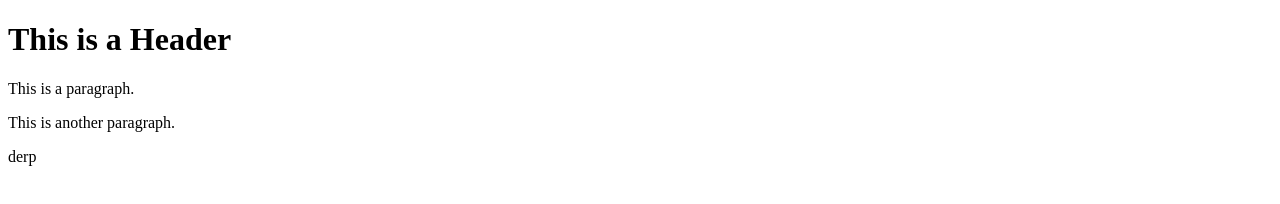
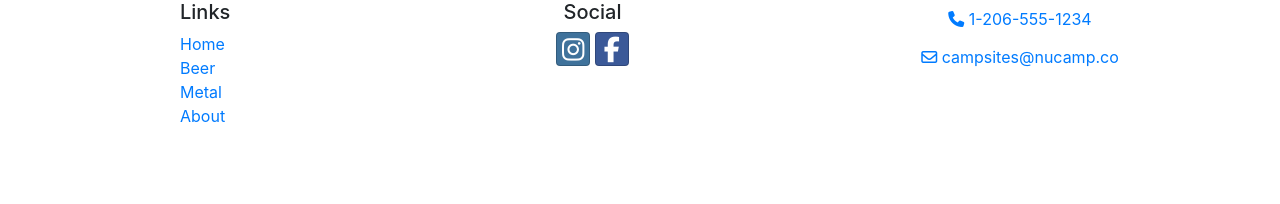
Before and after one commit to agalloch88/MetalBrewz, a plain HTML site: page beer.html in a window 1280 px wide. Drawn offline with nearby package versions, Linux system fonts and the light colour scheme.

Commit message:
bootstrap and js addition

```diff
--- a/beer.html
+++ b/beer.html
@@ -1,9 +1,52 @@
 <!DOCTYPE html>
-<html>
+<html lang="en">
+    <head>
+        <meta charset="utf-8" />
+        <meta name="viewport" content="width=device-width, initial-scale=1" />
+
+        <!-- build:css css/main.css  -->
+        <link rel="stylesheet" href="node_modules/bootstrap/dist/css/bootstrap.min.css" />
+        <link rel="stylesheet" href="node_modules/font-awesome/css/font-awesome.min.css" />
+        <link rel="stylesheet" href="node_modules/bootstrap-social/bootstrap-social.css" />
+        <link rel="stylesheet" href="css/styles.css" />
+        <!-- endbuild -->
+        <link rel="stylesheet" href="https://fonts.googleapis.com/css?family=Lobster|Open+Sans" />
+
+        <title>MetalBrewz - A Haze in the Northern Sky</title>
+    </head>
     <body>
-        <h1>This is a Header</h1>
-        <p>This is a paragraph.</p>
-        <p>This is another paragraph.</p>
-        <p>derp</p>
+        <footer class="site-footer">
+            <div class="container">
+                <div class="row">
+                    <div class="col-4 col-sm-2 offset-1">
+                        <h5>Links</h5>
+                        <ul class="list-unstyled">
+                            <li><a href="#">Home</a></li>
+                            <li><a href="beer.html">Beer</a></li>
+                            <li><a href="metal.html">Metal</a></li>
+                            <li><a href="about.html">About</a></li>
+                        </ul>
+                    </div>
+                    <div class="col-6 col-sm-5 text-center">
+                        <h5>Social</h5>
+                        <a class="btn btn-social-icon btn-instagram" href="http://instagram.com/metalbrewz"><i class="fa fa-instagram"></i></a>
+                        <a class="btn btn-social-icon btn-facebook" href="http://facebook.com/MetalBrewz"><i class="fa fa-facebook"></i></a>
+                    </div>
+                    <div class="col-sm-4 text-center">
+                        <a role="button" class="btn btn-link" href="tel:+12065551234"><i class="fa fa-phone"></i> 1-206-555-1234</a><br>
+                        <a role="button" class="btn btn-link" href="mailto:campsites@nucamp.co"><i class="fa fa-envelope-o"></i> campsites@nucamp.co</a>
+                    </div>
+                </div>
+            </div>
+        </footer>
+
+        <!-- jQuery must come first, then Popper.js, then the Bootstrap JavaScript plugins.-->
+    <!-- build:js js/main.js -->
+    <script src="node_modules/jquery/dist/jquery.slim.min.js"></script>
+    <script src="node_modules/popper.js/dist/umd/popper.min.js"></script>
+    <script src="node_modules/bootstrap/dist/js/bootstrap.min.js"></script>
+    <script src="js/scripts.js"></script>
+    <!-- endbuild -->
+
     </body>
 </html>
```
